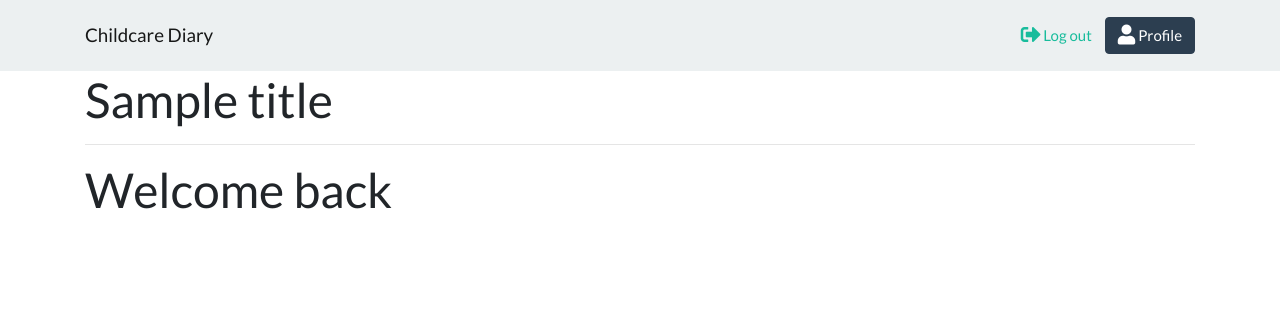
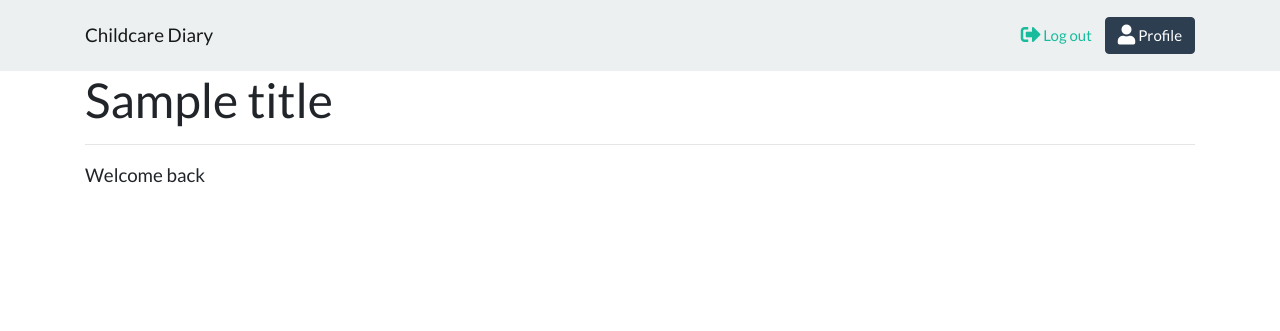
Before and after one commit to MashSoftware/diary-ui, a Python web app: template app/templates/index.html in a window 1280 px wide. Shown: the top 331 px of the page. Run offline with Jinja, Linux system fonts and the light colour scheme; the template is opened without the code that fills it: most values are stand-ins (such as "Sample title", 1, 10 or a date in 2020); some libraries are stand-ins or nearby versions.

Commit message:
layout change

```diff
--- a/app/templates/index.html
+++ b/app/templates/index.html
@@ -1,12 +1,11 @@
 {% extends "base.html" %}
-
 {% block content %}
 <div class="row">
     <div class="col">
         {% if current_user.is_anonymous %}
-        <h1>Hello stranger</h1>
+        <p class="lead">Hello stranger</p>
         {% else %}
-        <h1>Welcome back {{ current_user.first_name }}</h1>
+        <p class="lead">Welcome back {{ current_user.first_name }}</p>
         {% endif %}
     </div>
 </div>
```
